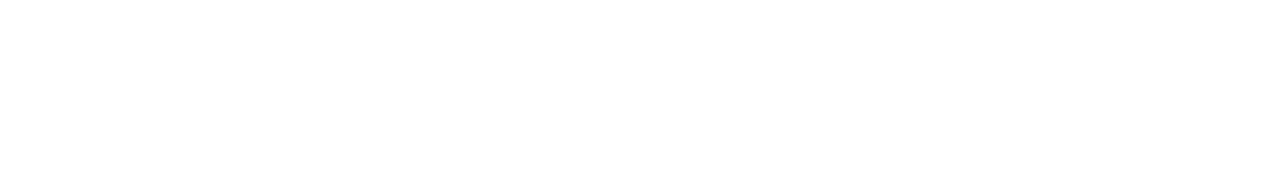
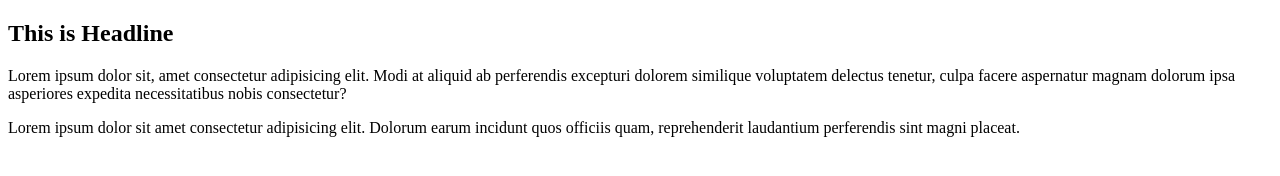
Before and after one commit to henwi/webdev-crash-course, a plain HTML site: page css-22-Final_Project/index.html in a window 1280 px wide. Drawn offline with Linux system fonts and the light colour scheme.

Commit message:
Add headline and a paragraph.

```diff
--- a/css-22-Final_Project/index.html
+++ b/css-22-Final_Project/index.html
@@ -6,5 +6,24 @@
     <meta name="viewport" content="width=device-width, initial-scale=1.0" />
     <title>Document</title>
   </head>
-  <body></body>
+  <body>
+    <header>
+      <main>
+        <section>
+          <h1>This is Headline</h1>
+          <p>
+            Lorem ipsum dolor sit, amet consectetur adipisicing elit. Modi at
+            aliquid ab perferendis excepturi dolorem similique voluptatem
+            delectus tenetur, culpa facere aspernatur magnam dolorum ipsa
+            asperiores expedita necessitatibus nobis consectetur?
+          </p>
+          <p>
+            Lorem ipsum dolor sit amet consectetur adipisicing elit. Dolorum
+            earum incidunt quos officiis quam, reprehenderit laudantium
+            perferendis sint magni placeat.
+          </p>
+        </section>
+      </main>
+    </header>
+  </body>
 </html>
```
